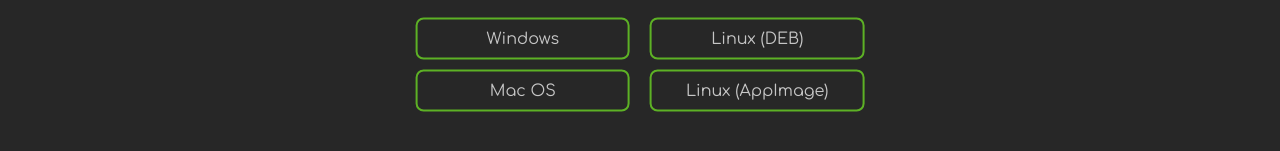
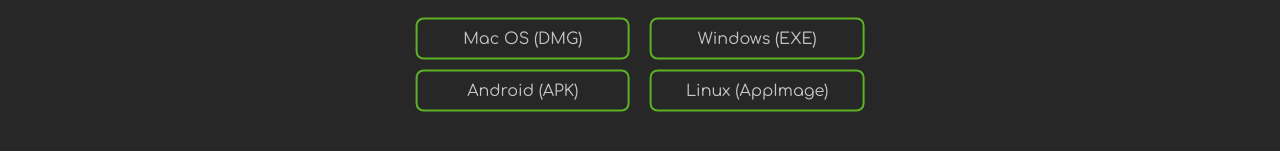
Before and after one commit to ventike/ventike.github.io, a plain HTML site: page download.html in a window 1280 px wide. Shown: the part 439-590 px from the top of the page. Drawn offline with nearby package versions, Linux system fonts and the light colour scheme.

Commit message:
Updated builds

```diff
--- a/download.html
+++ b/download.html
@@ -37,12 +37,12 @@
                     <h1>Download</h1>
                     <h3>Select the app for your platform</h3>
                     <div id="page-left">
-                        <a href="https://github.com/Seyon-Satheesh/tauri-svelte-test/releases/latest/download/test_0.1.16_x64_en-US.msi" download>Windows</a>
-                        <a href="https://github.com/Seyon-Satheesh/tauri-svelte-test/releases/latest/download/test_0.1.16_x64.dmg" download>Mac OS</a>
+                        <a href="builds/ventike.dmg" download>Mac OS (DMG)</a>
+                        <a href="builds/app-release.apk" download>Android (APK)</a>
 
                     </div>
                     <div id="page-right">
-                        <a href="https://github.com/Seyon-Satheesh/tauri-svelte-test/releases/latest/download/test_0.1.16_amd64.deb" download>Linux (DEB)</a>
+                        <a href="https://github.com/Seyon-Satheesh/tauri-svelte-test/releases/latest/download/test_0.1.16_amd64.deb" download>Windows (EXE)</a>
                         <a href="https://github.com/Seyon-Satheesh/tauri-svelte-test/releases/latest/download/test_0.1.16_amd64.AppImage" download>Linux (AppImage)</a>
                     </div>
                 </div>
```
Also changed, not shown: 2 other files.
